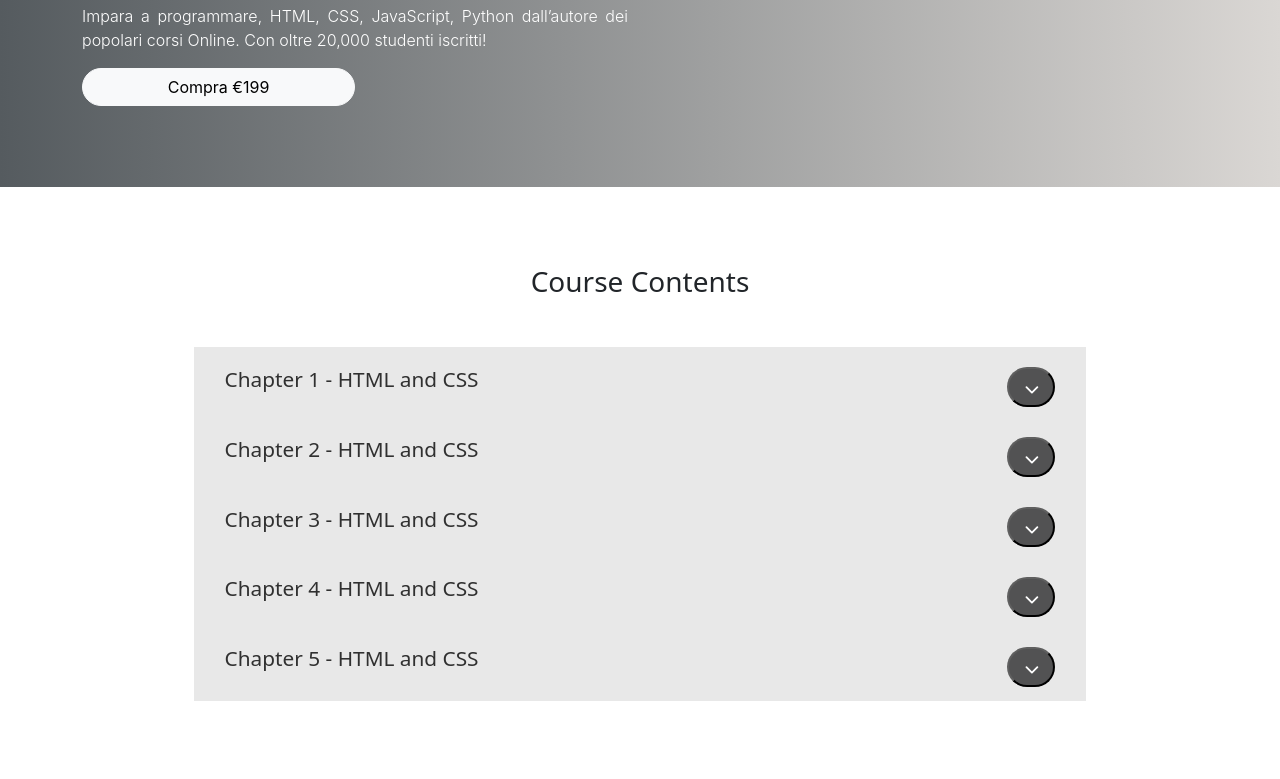
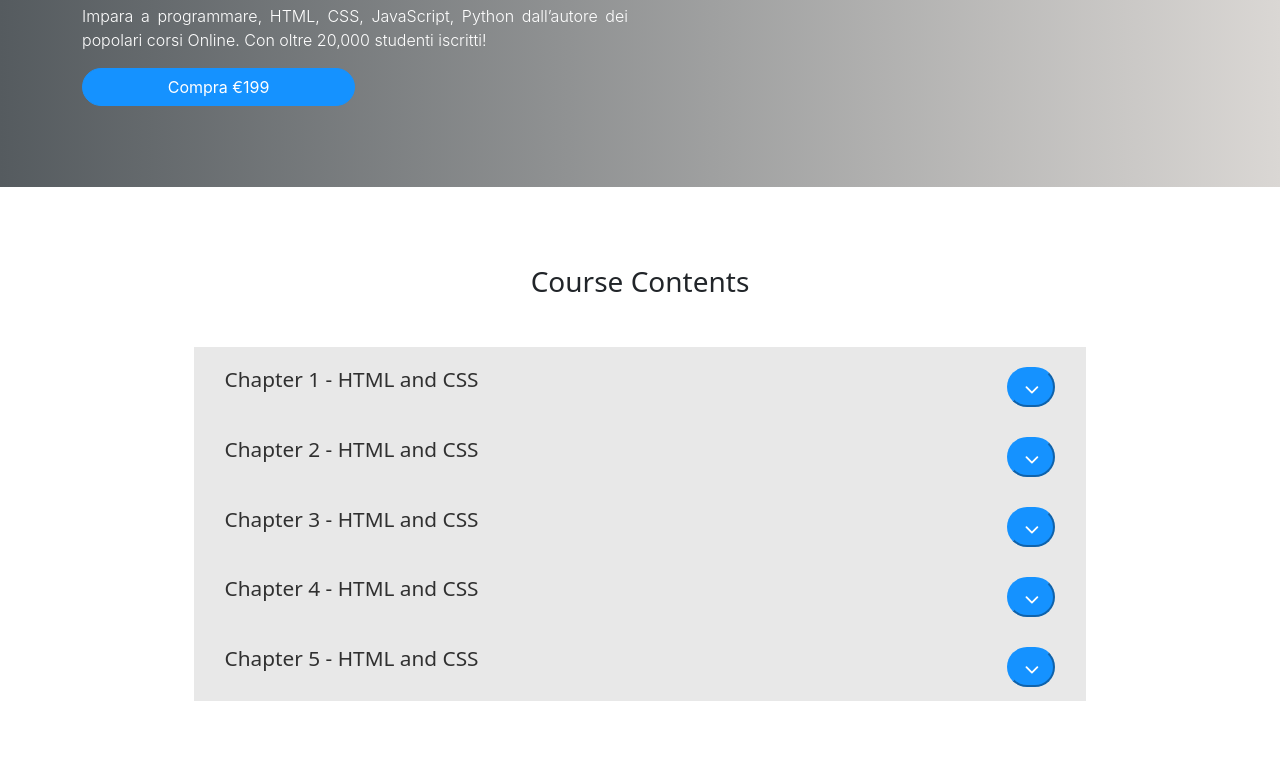
Before and after one commit to valerioviale/NodeAtlasPassport, a website: page public/html-e-css-da-zero.html in a window 1280 px wide. Shown: the part 362-1141 px from the top of the page. Drawn offline with nearby package versions, Linux system fonts and the light colour scheme.

Commit message:
Improved color for the buy button

```diff
--- a/public/html-e-css-da-zero.html
+++ b/public/html-e-css-da-zero.html
@@ -91,7 +91,7 @@
           <p>          Impara a programmare, HTML, CSS, JavaScript, Python dall’autore dei popolari corsi Online. Con oltre 20,000 studenti iscritti!
           </p>
 
-          <a href="register.html" class="btn btn-light " style="width: 50%; border-radius: 20px;"> Compra €199 </a>
+          <a href="register.html" class="btn btn-dark " style="width: 50%; border-radius: 20px;"> Compra €199 </a>
           <div class="col-md-4">
 
           </div>
--- a/public/style.css
+++ b/public/style.css
@@ -51,8 +51,8 @@ section p {
 button {
   border-radius: 20px !important;
   margin: 0.5px !important;
-  background-color: #525253 !important;
-  border-color: #0b0b0b !important;
+  background-color: #1592ff !important;
+  border-color: #1592ff !important;
   color: #ffffff !important;
   display: inline-block !important;
   padding: 0 10px !important;
@@ -127,3 +127,10 @@ div.container {
   padding-top: 30px !important;
   padding-bottom: 30px !important;
 }
+
+a.btn.btn-dark {
+  background-color: #1592ff !important;
+  border-color: #1592ff !important;
+  color: #ffffff !important;
+
+}
```
